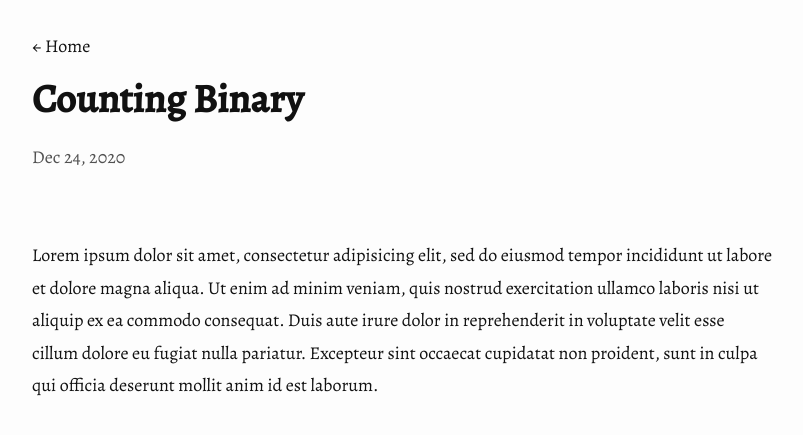
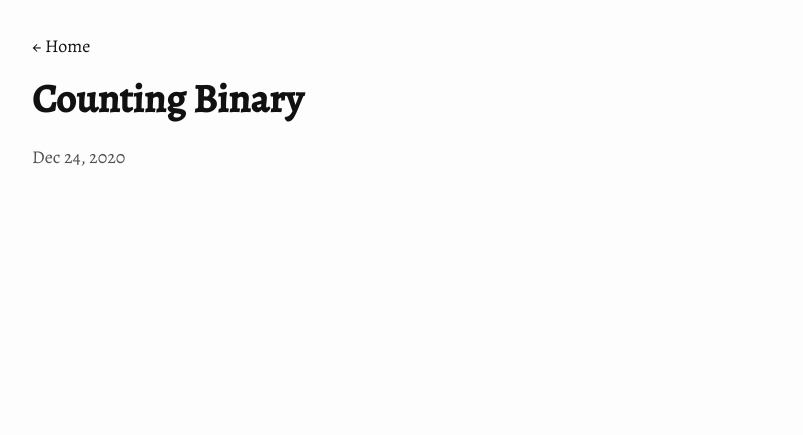
Before and after one commit to r8w/notes, a Jekyll site: the page built from _posts/2020-12-24-binary.md, in a window 1280 px wide. Shown: the top 435 px of the page, without its empty margins (238-1041 px from the left). Built offline with Jekyll 4.4.1, drawn with Linux system fonts in a browser that asks for light colours; nearby versions of some CDN libraries.

Commit message:
update changes

```diff
--- a/_posts/2020-12-24-binary.md
+++ b/_posts/2020-12-24-binary.md
@@ -1,7 +1,4 @@
 ---
 layout: post
 title: "Counting Binary"
-categories: misc
 ---
-
-Lorem ipsum dolor sit amet, consectetur adipisicing elit, sed do eiusmod tempor incididunt ut labore et dolore magna aliqua. Ut enim ad minim veniam, quis nostrud exercitation ullamco laboris nisi ut aliquip ex ea commodo consequat. Duis aute irure dolor in reprehenderit in voluptate velit esse cillum dolore eu fugiat nulla pariatur. Excepteur sint occaecat cupidatat non proident, sunt in culpa qui officia deserunt mollit anim id est laborum.
```
Also changed, not shown: 5 other files.
